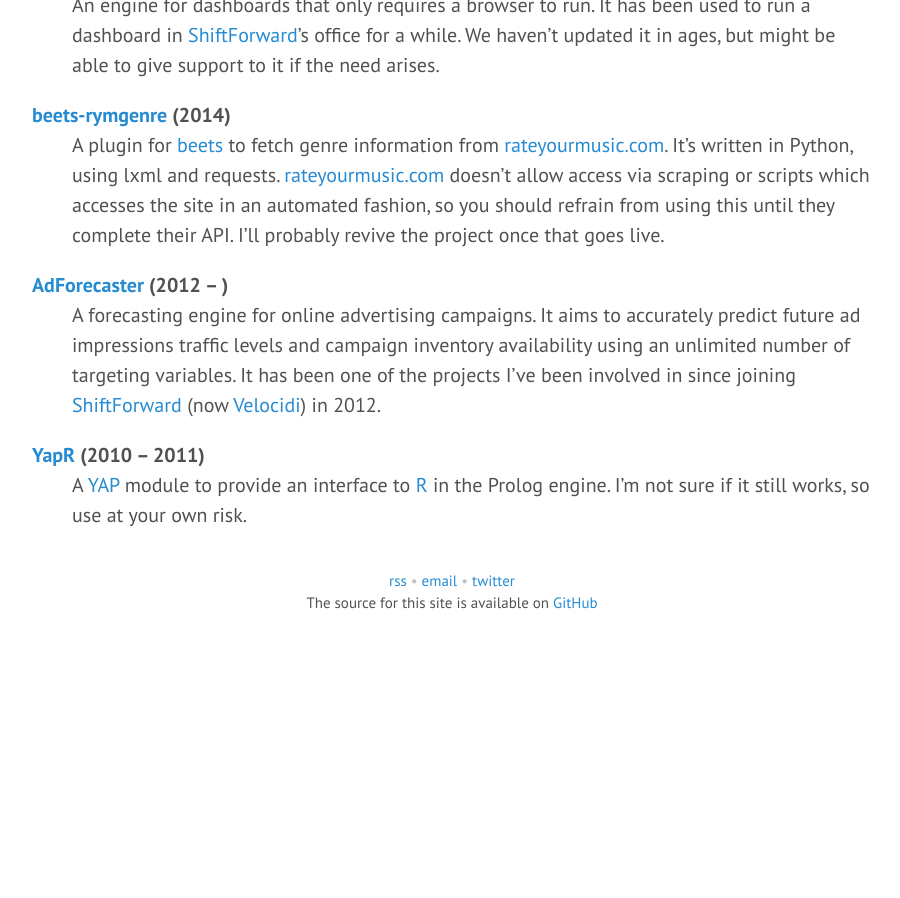
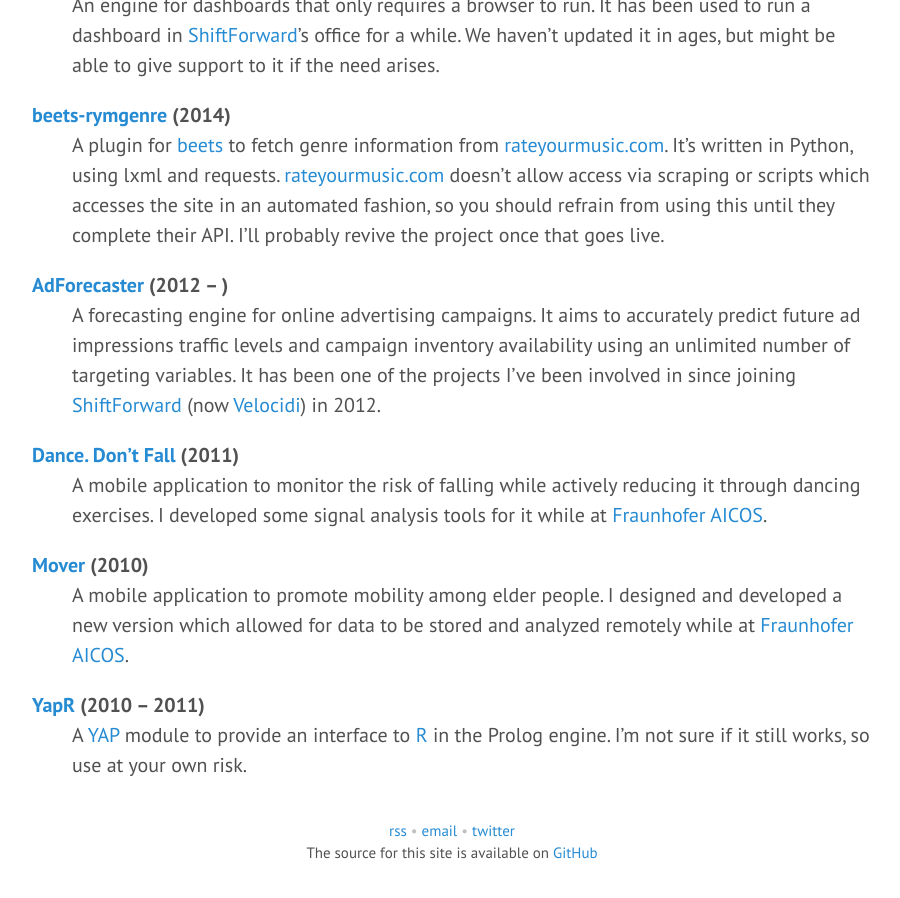
Before and after one commit to jcazevedo/jcazevedo.net, a Jekyll site: the page built from projects.md, in a window 1280 px wide and 900 px high, scrolled down 1274 px. Shown: the whole window, without its empty margins (188-1088 px from the left). Built offline with Jekyll 4.4.1, drawn with Linux system fonts in a browser that asks for light colours; before the commit the page ends 1924 px from its top, so only the background shows below that.

Commit message:
Add some projects to the projects page

```diff
--- a/projects.md
+++ b/projects.md
@@ -79,6 +79,18 @@
 projects I've been involved in since joining [ShiftForward][sf] (now
 [Velocidi][velocidi]) in 2012.
 
+[Dance. Don't Fall](http://dancedontfall.projects.fraunhofer.pt/) (2011)
+
+: A mobile application to monitor the risk of falling while actively reducing it
+through dancing exercises. I developed some signal analysis tools for it while
+at [Fraunhofer AICOS][fhp].
+
+[Mover](http://mover.projects.fraunhofer.pt/) (2010)
+
+: A mobile application to promote mobility among elder people. I designed and
+developed a new version which allowed for data to be stored and analyzed
+remotely while at [Fraunhofer AICOS][fhp].
+
 [YapR](https://github.com/jcazevedo/YapR) (2010 -- 2011)
 
 : A [YAP][yap] module to provide an interface to [R][r] in the Prolog engine.
```
Also changed, not shown: other parts of projects.md (+1 -0 lines).
